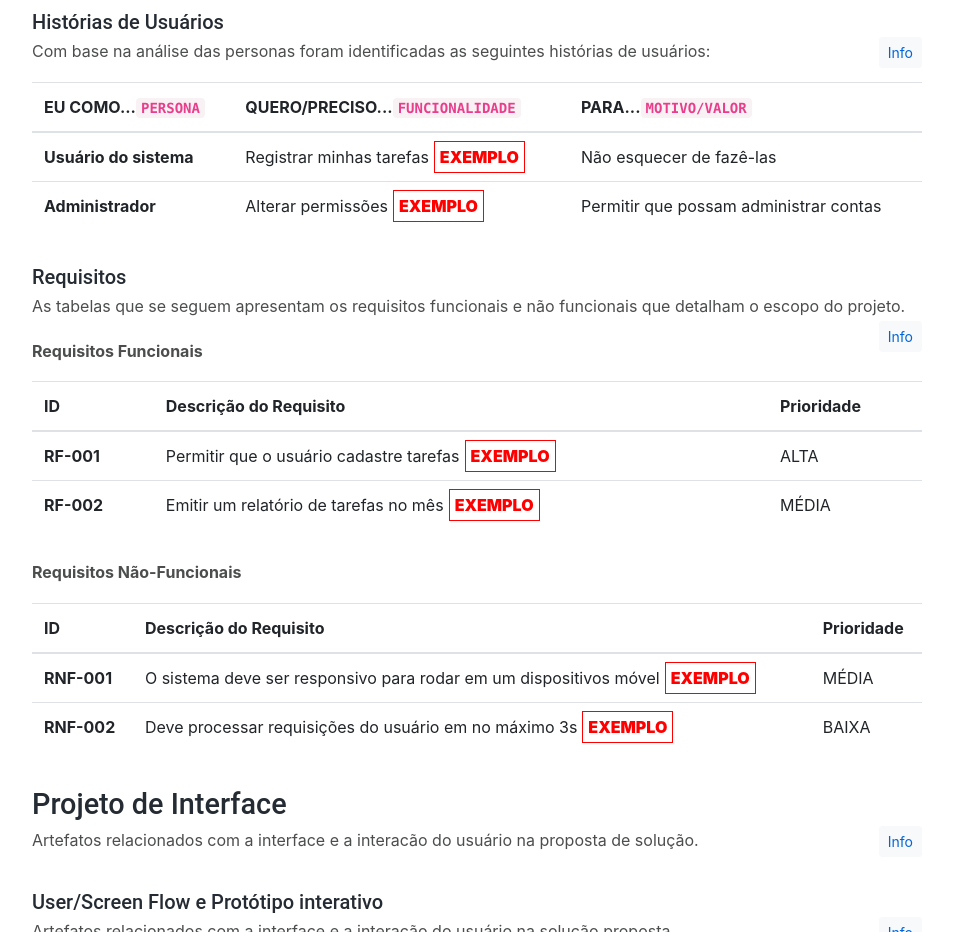
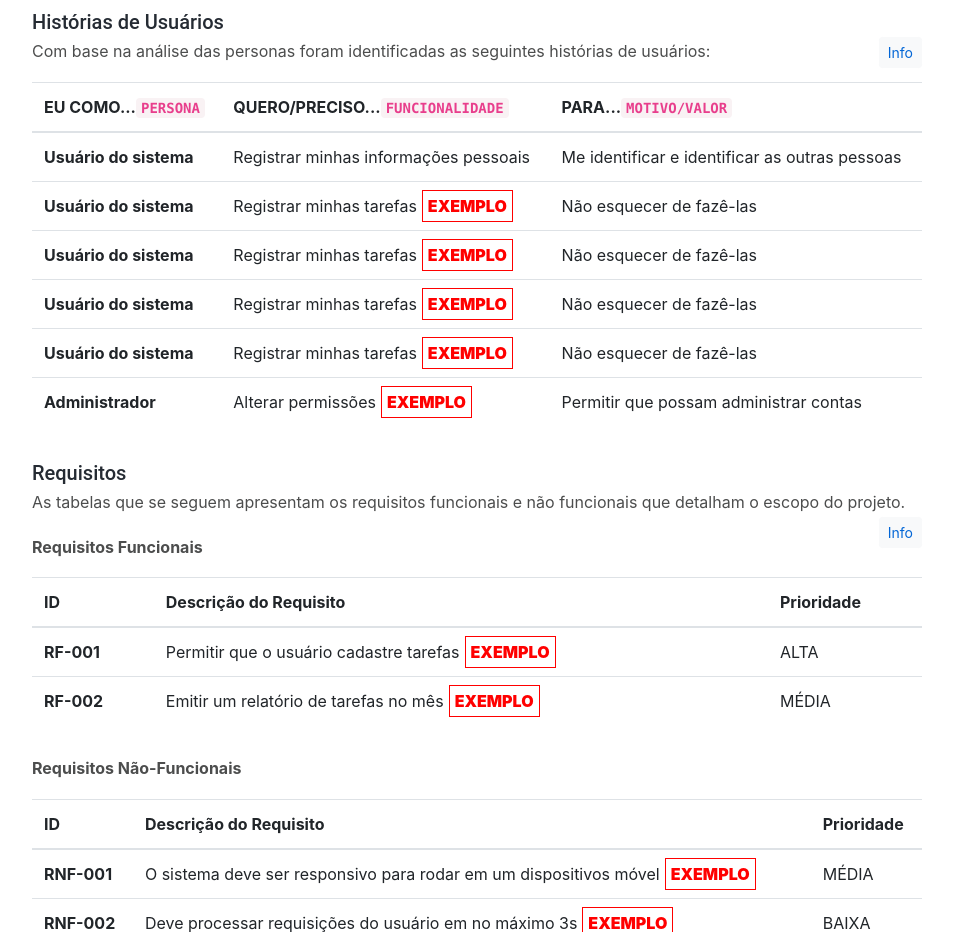
Before and after one commit to ICEI-PUC-Minas-PMGCC-TI/ti-1-pmg-cc-m-20232-g4-encontrar-pessoas-na-puc, a plain HTML site: page docs/index.html in a window 1280 px wide. Shown: the part 1540-2472 px from the top of the page, without its empty margins (293-1246 px from the left). Drawn offline with Linux system fonts and the light colour scheme.

Commit message:
Commit 1

```diff
--- a/docs/index.html
+++ b/docs/index.html
@@ -213,9 +213,29 @@
                   <tbody>
                       <tr>
                           <th scope="row">Usuário do sistema</th>
-                          <td>Registrar minhas tarefas<span class="exemplo">EXEMPLO</span></td>
-                          <td>Não esquecer de fazê-las</td>
+                          <td> Registrar minhas informações pessoais</td>
+                          <td> Me identificar e identificar as outras pessoas </td>
                       </tr>
+                      <tr>
+                        <th scope="row">Usuário do sistema</th>
+                        <td>Registrar minhas tarefas<span class="exemplo">EXEMPLO</span></td>
+                        <td>Não esquecer de fazê-las</td>
+                    </tr>
+                    <tr>
+                      <th scope="row">Usuário do sistema</th>
+                      <td>Registrar minhas tarefas<span class="exemplo">EXEMPLO</span></td>
+                      <td>Não esquecer de fazê-las</td>
+                  </tr>
+                  <tr>
+                    <th scope="row">Usuário do sistema</th>
+                    <td>Registrar minhas tarefas<span class="exemplo">EXEMPLO</span></td>
+                    <td>Não esquecer de fazê-las</td>
+                </tr>
+                <tr>
+                  <th scope="row">Usuário do sistema</th>
+                  <td>Registrar minhas tarefas<span class="exemplo">EXEMPLO</span></td>
+                  <td>Não esquecer de fazê-las</td>
+              </tr>
                       <tr>
                           <th scope="row">Administrador</th>
                           <td>Alterar permissões<span class="exemplo">EXEMPLO</span></td>
```
